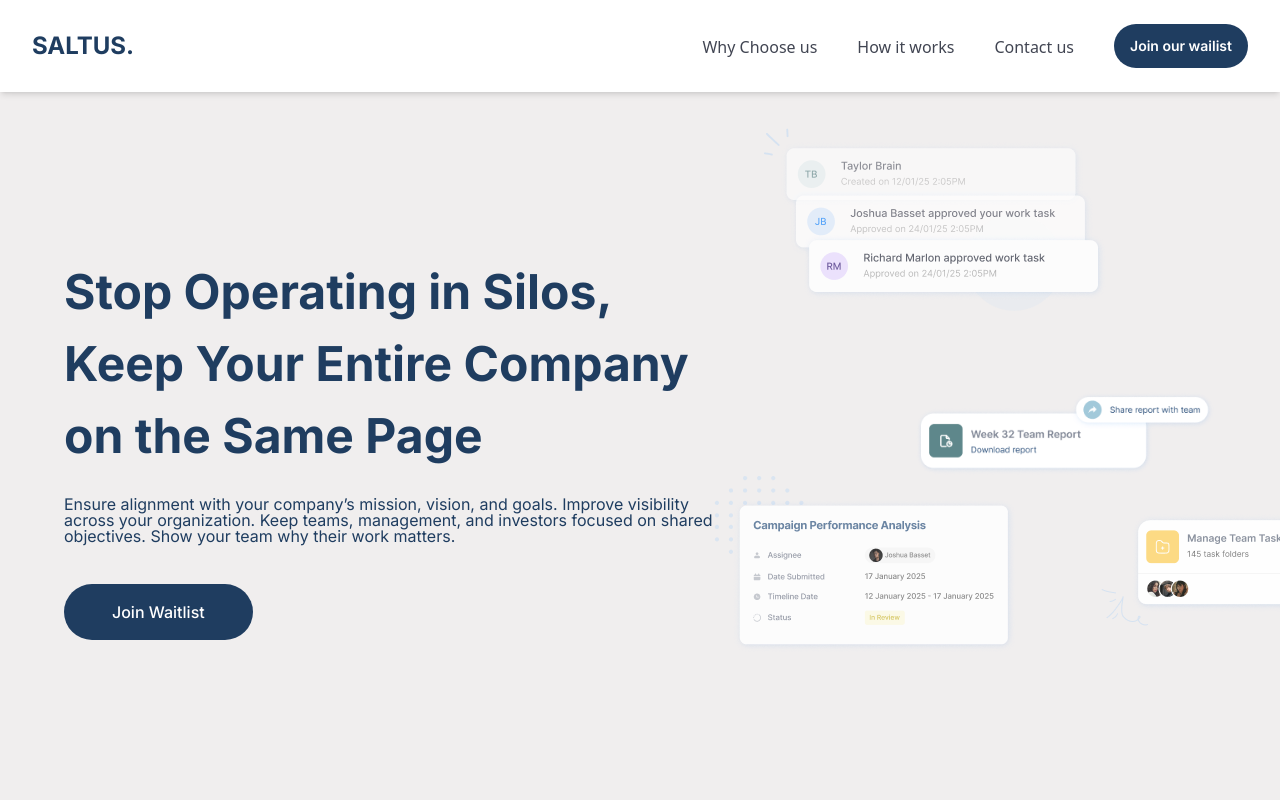
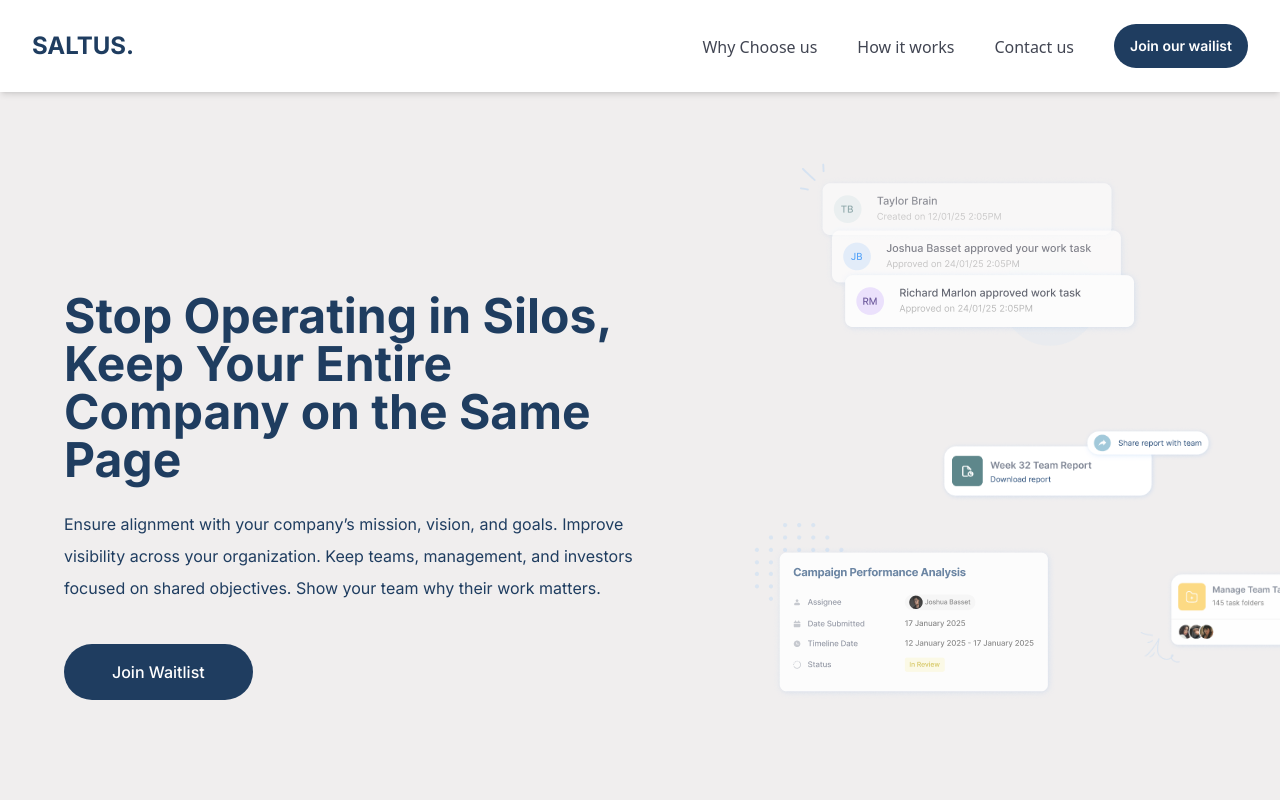
Before and after one commit to GideonJulian/Saltus, a React (Vite) app in the folder saltus/: page / in a window 1280 px wide. Shown: the top 800 px of the page. Built offline with nearby package versions, Linux system fonts and the light colour scheme.

Commit message:
hero fix

```diff
--- a/saltus/src/Components/Hero.jsx
+++ b/saltus/src/Components/Hero.jsx
@@ -3,26 +3,23 @@ import React from "react";
 import HeroImg from "./HeroImg";
 const Hero = () => {
   return (
-    <div className="bg-[#f0eeee] min-h-screen flex md:p-16 px-4 pt-20 md:flex-row flex-col w-full">
-    {/* Left Content */}
-    <div className="md:mt-48 mt-5 flex flex-col items-center md:items-start text-center md:text-left w-full">
-      <h1 className="font-[700] md:text-5xl text-[29px] text-[#1F3D60] md:w-[650px] max-w-full leading-snug md:leading-normal">
+    <div className="bg-[#f0eeee] min-h-screen flex md:p-16 px-5 pt-20 md:flex-row flex-col w-full max-w-[100%] items-center justify-center">
+    <div className="md:mt-48 mt-5 text-center md:text-left">
+      <h1 className="font-[700] md:text-5xl text-[29px] text-[#1F3D60] md:w-[650px] max-w-[90%] leading-snug">
         Stop Operating in Silos, Keep Your Entire Company on the Same Page
       </h1>
-      <p className="text-[#1F3D60] mt-6 leading-none font-normal md:text-[16px] text-[14px] md:w-[650px] max-w-full">
-        Ensure alignment with your company’s mission, vision, and goals. Improve visibility across your organization.
-        Keep teams, management, and investors focused on shared objectives. Show your team why their work matters.
+      <p className="text-[#1F3D60] mt-6 font-normal md:text-[16px] text-[14px] md:w-[650px] max-w-[90%]">
+        Ensure alignment with your company’s mission, vision, and goals. Improve visibility across your organization. Keep teams, management, and investors focused on shared objectives. Show your team why their work matters.
       </p>
       <button className="px-10 md:px-12 py-2 mt-10 md:py-3 rounded-full bg-primary text-white font-medium text-[16px] whitespace-nowrap">
         Join Waitlist
       </button>
     </div>
-
-    {/* Right Content (Image Section) */}
-    <div className="mt-10 md:mt-0 flex justify-center md:justify-end w-full">
-      <HeroImg />
+    <div className="flex justify-center md:ml-10 mt-10 md:mt-0">
+      <HeroImg className="w-[90%] md:w-auto max-w-[400px]" />
     </div>
   </div>
+
 
   );
 };
--- a/saltus/src/Components/HeroImg.jsx
+++ b/saltus/src/Components/HeroImg.jsx
@@ -6,32 +6,33 @@ import grp4 from "../assets/images/grp4.png";
 import { motion } from "framer-motion";
 const HeroImg = () => {
   return (
-    <div className="m-auto mt-16">
+    <div className="m-auto mt-16 flex flex-col items-center justify-center">
     {/* First Image */}
     <motion.div
-        className="md:mb-20 mb-5 m-auto ml-[10%]"
+      className="md:mb-20 mb-5 md:ml-[10%] mx-auto"
       initial={{ opacity: 0, scale: 0.8 }}
       animate={{ opacity: 1, scale: 1 }}
       transition={{ duration: 0.7, ease: "easeOut" }}
     >
-        <img src={grp3} alt="" />
+      <img src={grp3} alt="" className="w-full max-w-[300px] md:max-w-none" />
     </motion.div>
 
     {/* Second Image */}
     <motion.div
-        className="ml-[40%]"
+      className="md:ml-[40%] mx-auto"
       initial={{ opacity: 0, y: 50 }}
       animate={{ opacity: 1, y: 0 }}
       transition={{ duration: 0.8, delay: 0.2, ease: "easeOut" }}
     >
-        <img src={grp2} alt="" />
+      <img src={grp2} alt="" className="w-full max-w-[300px] md:max-w-none" />
     </motion.div>
 
     {/* Third & Fourth Images */}
-      <div className="flex md:gap-20 items-center md:flex-row flex-col">
+    <div className="flex md:gap-20 items-center md:flex-row flex-col mt-5">
       <motion.img
         src={grp1}
         alt=""
+        className="w-full max-w-[300px] md:max-w-none"
         initial={{ opacity: 0, x: -50 }}
         animate={{ opacity: 1, x: 0 }}
         transition={{ duration: 0.9, delay: 0.4, ease: "easeOut" }}
@@ -39,13 +40,14 @@ const HeroImg = () => {
       <motion.img
         src={grp4}
         alt=""
-          className="md:w-[300px] ml-12 md:ml-0"
+        className="w-full max-w-[250px] md:w-[300px] md:ml-0"
         initial={{ opacity: 0, scale: 0.5 }}
         animate={{ opacity: 1, scale: 1 }}
         transition={{ duration: 0.8, delay: 0.7, ease: "easeOut" }}
       />
     </div>
   </div>
+
   );
 };
 
```
Lines whose indentation alone changed are shown as unchanged.
